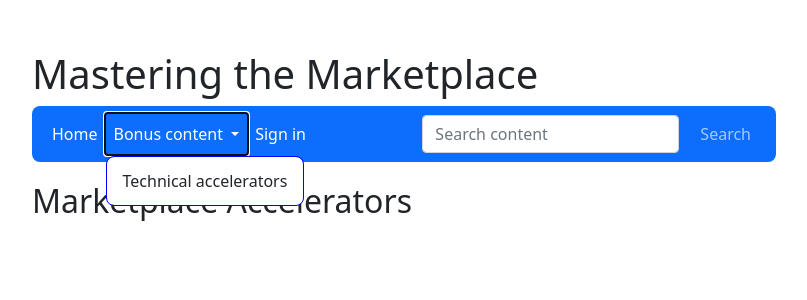
After one commit to dstarr/mtm_site, a Python web app: template src/bonus_content/templates/accelerators.html in a window 1280 px wide, after a click on "Bonus content". The commit adds this page. Shown: the top 300 px of the page, without its empty margins (236-1043 px from the left). Run offline with Jinja, Linux system fonts and the light colour scheme; the template is opened without the code that fills it, so the values that code supplies are empty; some libraries are stand-ins or nearby versions.

Commit message:
serving bonus content

```diff
--- a/src/app.py
+++ b/src/app.py
@@ -3,6 +3,7 @@ from flask import Flask, render_template, redirect, url_for, session, request
 import config
 from werkzeug.middleware.proxy_fix import ProxyFix
 from auth.views import auth_bp
+from bonus_content.views import bonus_content_bp
 from search.views import search_bp
 from content.views import content_bp
 from content.services.content_service import ContentService
@@ -20,7 +21,9 @@ app.wsgi_app = ProxyFix(app.wsgi_app, x_proto=1, x_host=1)
 config.set_app_config(app)
 
 # register blueprints
+
 app.register_blueprint(auth_bp, url_prefix='/a')
+app.register_blueprint(bonus_content_bp, url_prefix='/b')
 app.register_blueprint(search_bp, url_prefix='/s')
 app.register_blueprint(content_bp, url_prefix='/c')
 
@@ -50,8 +53,6 @@ def inject_nav_model():
 
     playlists = sorted(playlists, key=lambda x: x['short_name'])
 
-
-
     model["playlists"] = playlists
 
     return dict(nav_model=model)
--- /dev/null
+++ b/src/bonus_content/templates/accelerators.html
@@ -0,0 +1,10 @@
+{% extends 'base.html' %}
+
+{% block content %}
+
+    <div>
+        <h2>Marketplace Accelerators</h2>
+
+    </div>
+
+{% endblock %}
--- a/src/templates/nav.html
+++ b/src/templates/nav.html
@@ -23,10 +23,19 @@
             </li>
           {% endif %}
 
+          <li class="nav-item dropdown">
+            <a class="active nav-link dropdown-toggle" href="#" id="navbarDropdown" role="button" data-bs-toggle="dropdown" aria-expanded="false">
+              Bonus content
+            </a>
+            <ul class="dropdown-menu" aria-labelledby="navbarDropdown">
+                <li><a class="dropdown-item" href="{{ url_for('bonus_content.page', page='accelerators') }}">Technical accelerators</a></li>
+            </ul>
+          </li>
+
           {% if nav_model["user"] %}
             <li class="nav-item dropdown">
               <a class="active nav-link dropdown-toggle" href="#" id="navbarDropdown" role="button" data-bs-toggle="dropdown" aria-expanded="false">
-                {{ user["name"] }}
+                {{ nav_model["user"]["name"] }}
               </a>
               <ul class="dropdown-menu" aria-labelledby="navbarDropdown">
                 <li><a class="dropdown-item" href="{{ url_for('auth.logout') }}">Sign out</a></li>
```
Also changed, not shown: src/bonus_content/views.py (added, +15 -0 lines), src/bonus_content/__init__.py (added), src/search/__init__.py (added).
